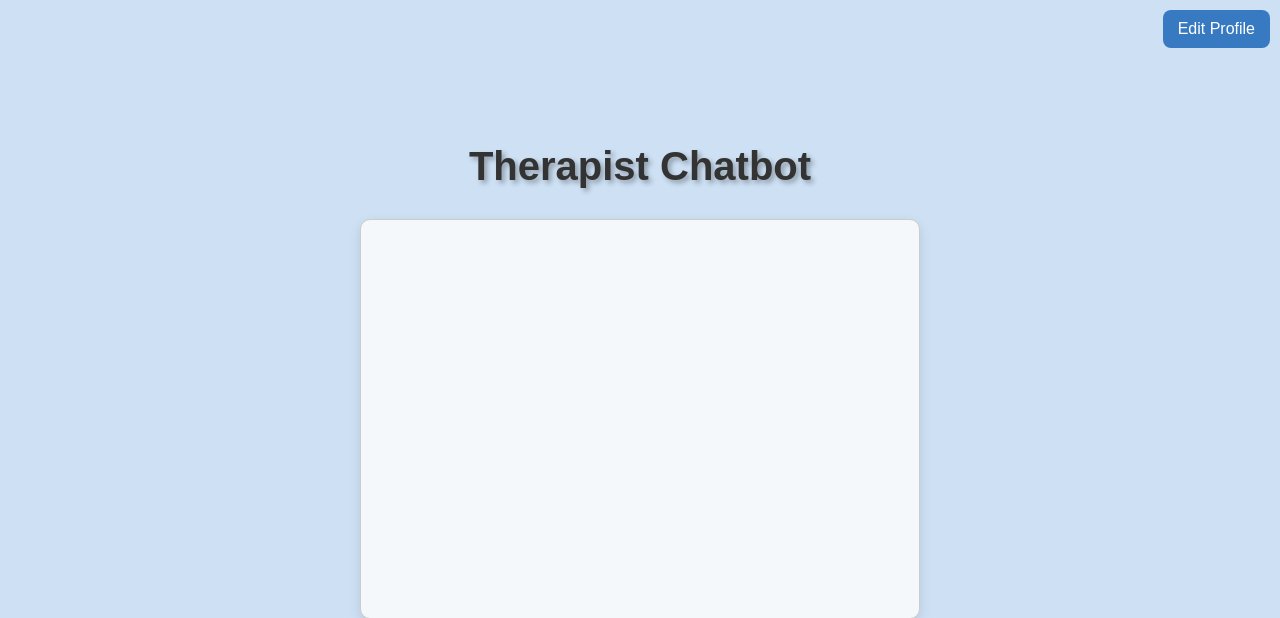
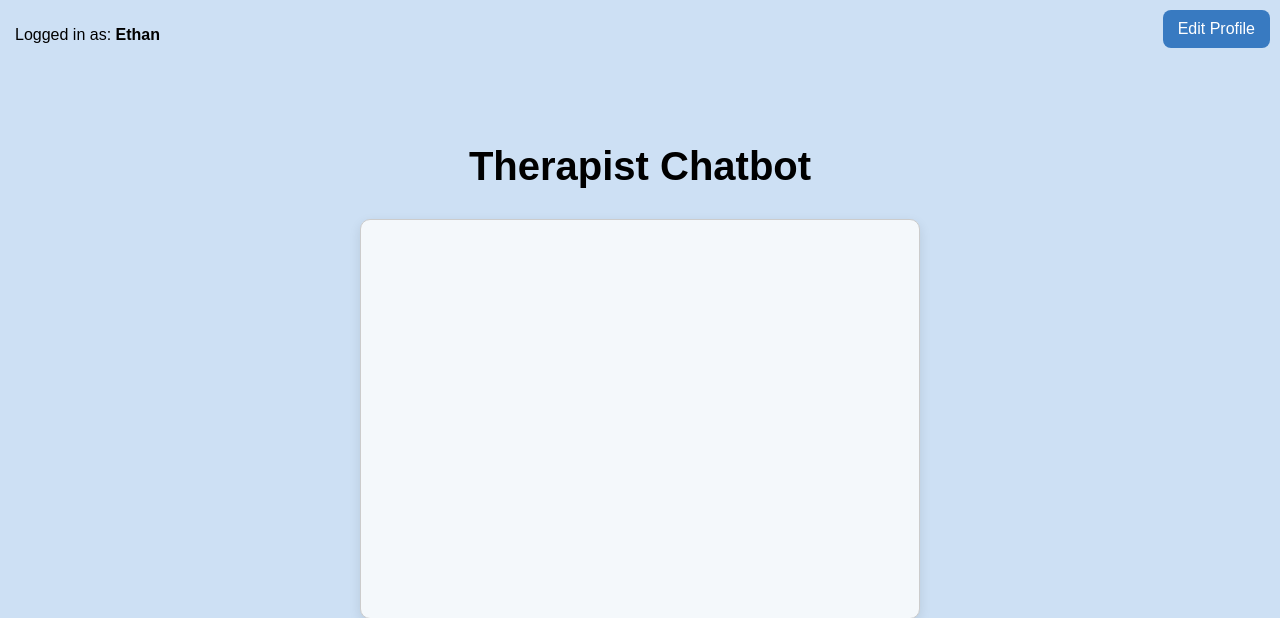
Before and after one commit to ayank674/therapistAI, a Flask app: page / in a window 1280 px wide. Shown: the top 618 px of the page. Run offline with Flask 3, Linux system fonts and the light colour scheme; data that the repository does not hold is empty.

Commit message:
Added new Username field to edit profile

```diff
--- a/app.py
+++ b/app.py
@@ -5,7 +5,7 @@ app = Flask(__name__)
 
 @app.route('/')
 def main():
-   return render_template('index.html')
+   return render_template('index.html', username = "Ethan")
 
 @app.route('/login', methods=['POST','GET'])
 def login():
@@ -26,7 +26,7 @@ def get():
 
 @app.route('/edit-profile')
 def editProfile():
-    return render_template('edit-profile.html')
+    return render_template('edit-profile.html', user = "Ethan")
 
 
 @app.route('/greet',methods=['GET'])
--- a/static/style.css
+++ b/static/style.css
@@ -244,6 +244,17 @@ h2 {
     color: #333;
 }
 
+.loggedUser {
+    position: absolute;
+    top: 10px;
+    left: 15px;
+    font-size: 16px;
+    font-weight: 500;
+    color: black;
+    margin-bottom: 10px;
+    text-align: left;
+}
+
 .error {
     color: red;
     font-size: 14px;
@@ -257,8 +268,6 @@ h2 {
 }
 
 h2 {
-    font-family: 'IBM Plex Sans', sans-serif; /* Apply the chosen font */
     font-size: 2.5em; /* Adjust the font size as needed */
-    color: #333; /* Set the text color */
-    text-shadow: 3px 3px 5px rgba(0, 0, 0, 0.3); /* Add a subtle shadow */
+    color: black; /* Set the text color */
 }
--- a/templates/edit-profile.html
+++ b/templates/edit-profile.html
@@ -8,6 +8,10 @@
     <div class="editContainer">
         <h2>Edit Your Profile</h2>
         <form method="POST" action="/edit-profile" class="loginForm">
+            <div class="editRow">
+                <label for="username">Username:</label>
+                <input type="text" id="username" name="username" value={{ user }} disabled>
+            </div>
             <div class="editRow">
                 <label for="name">Name:</label>
                 <input type="text" id="name" name="name" value=>
--- a/templates/index.html
+++ b/templates/index.html
@@ -16,6 +16,7 @@
             <button id="buttonInput">Send</button>
         </div>
     </div>
+    <p class="loggedUser">Logged in as: <strong>{{ username }}</strong></p>
     <button id="topRightBtn" class="btn" onclick="window.location.href='/edit-profile'">Edit Profile</button>
     <script src="../static/script.js"></script>
 </body>
```
